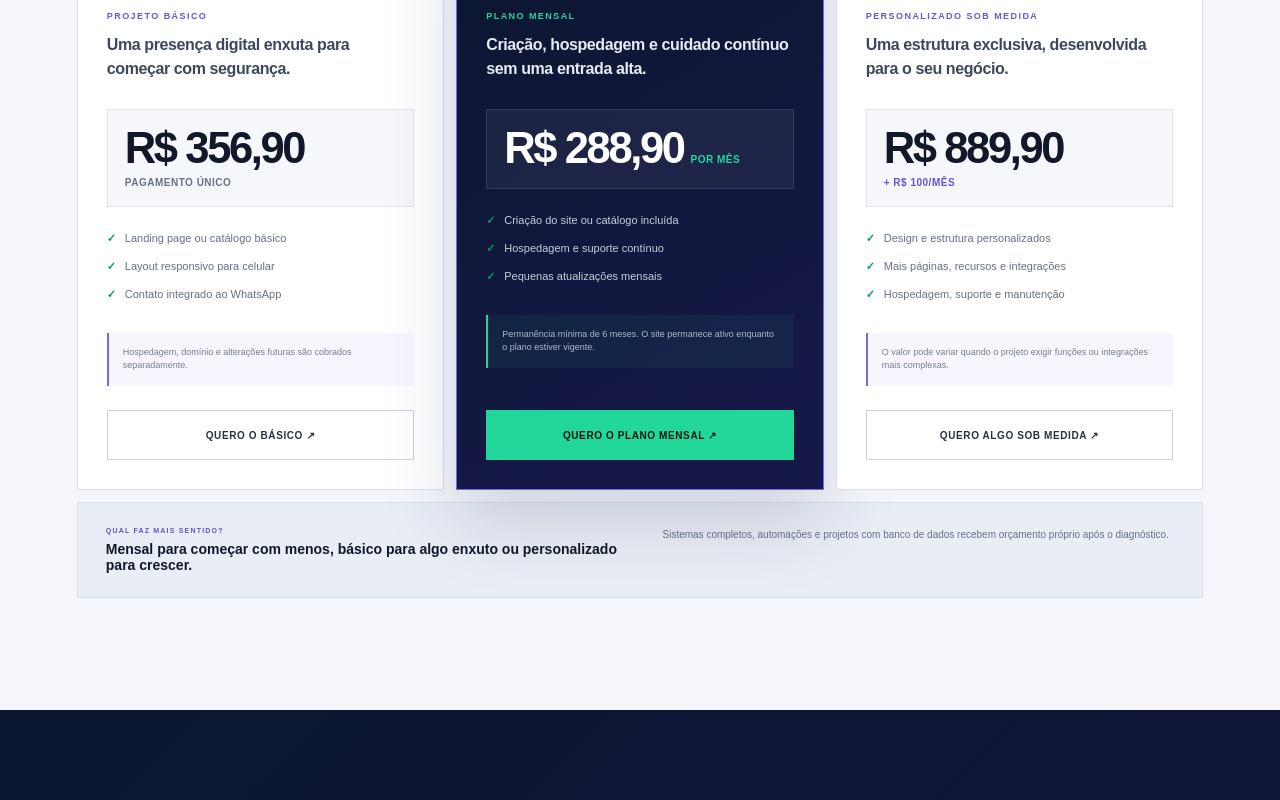
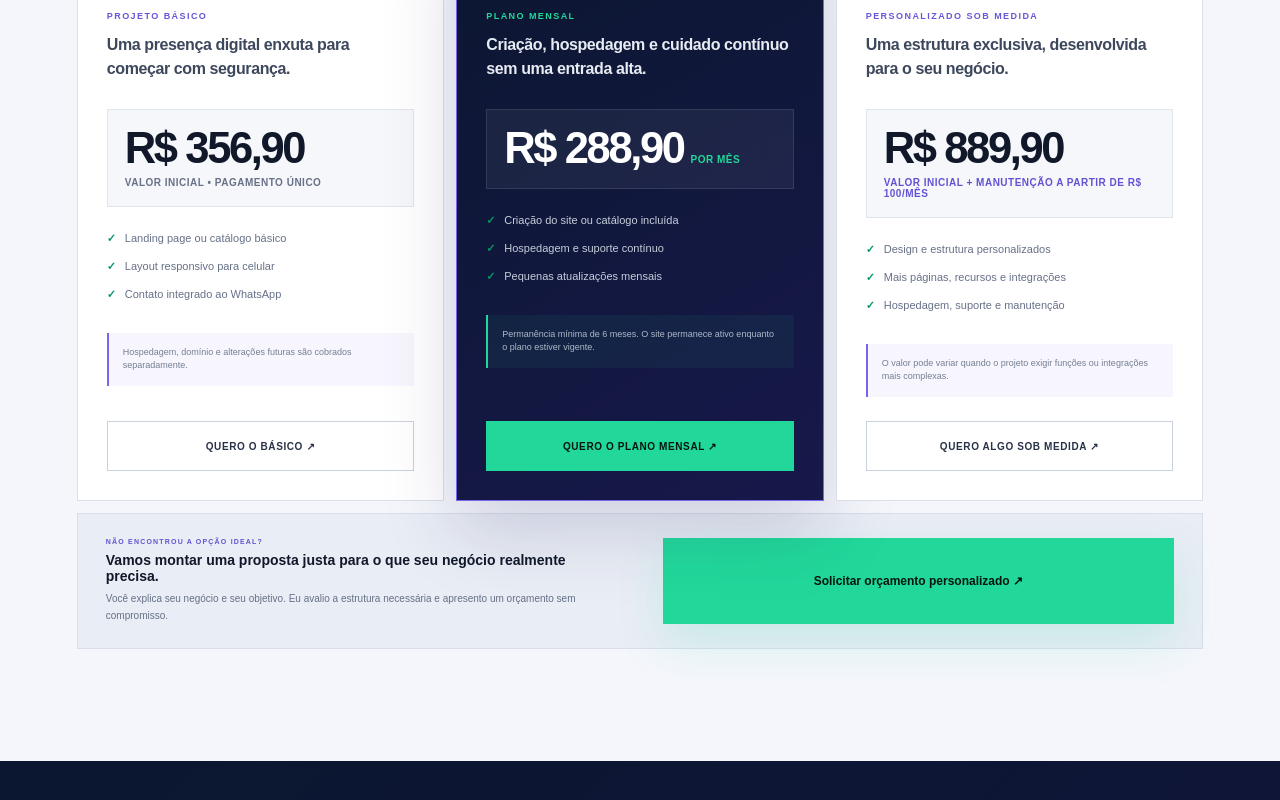
Before and after one commit to Motatech2009/ijoel-portfolio, a Next.js app: page / in a window 1280 px wide. Shown: the part 5264-6064 px from the top of the page. Built offline with nearby package versions, Linux system fonts and the light colour scheme.

Commit message:
Ajusta preços e adiciona orçamento personalizado

```diff
--- a/app/page.tsx
+++ b/app/page.tsx
@@ -29,6 +29,8 @@ const resources = [
 
 const whatsappUrl =
   "https://wa.me/5543988281227?text=Ol%C3%A1%2C%20Ijoel%21%20Vi%20seu%20portf%C3%B3lio%20e%20quero%20solicitar%20um%20or%C3%A7amento%20para%20um%20projeto%20digital.";
+const customQuoteUrl =
+  "https://wa.me/5543988281227?text=Ol%C3%A1%2C%20Ijoel!%20Vi%20seu%20portf%C3%B3lio%20e%20quero%20montar%20um%20or%C3%A7amento%20personalizado.%20Meu%20neg%C3%B3cio%20%C3%A9%3A%20____%20e%20preciso%20de%3A%20____.";
 const instagramUrl = "https://www.instagram.com/ijoel_mota/";
 
 export default function Home() {
@@ -282,14 +284,14 @@ export default function Home() {
           <p>O plano mensal reduz o investimento inicial. O básico entrega uma solução enxuta, e o personalizado oferece estrutura e suporte contínuo.</p>
         </div>
 
-        <div className="pricing-promise"><span>✓</span><strong>Sem preço escondido</strong><p>As condições principais aparecem aqui; detalhes de domínio e conteúdo são definidos na proposta.</p></div>
+        <div className="pricing-promise"><span>✓</span><strong>Valores claros para começar</strong><p>Os preços indicam uma base. O valor final depende do conteúdo, das funções e da estrutura necessária para o projeto.</p></div>
 
         <div className="pricing-grid">
           <article className="price-card">
             <span className="price-number">01</span>
             <p>PROJETO BÁSICO</p>
             <h3>Uma presença digital enxuta para começar com segurança.</h3>
-            <div className="plan-price"><strong>R$ 356,90</strong><span>pagamento único</span></div>
+            <div className="plan-price"><strong>R$ 356,90</strong><span>valor inicial • pagamento único</span></div>
             <ul><li>Landing page ou catálogo básico</li><li>Layout responsivo para celular</li><li>Contato integrado ao WhatsApp</li></ul>
             <div className="plan-condition">Hospedagem, domínio e alterações futuras são cobrados separadamente.</div>
             <a href={whatsappUrl} target="_blank" rel="noreferrer">Quero o básico ↗</a>
@@ -308,7 +310,7 @@ export default function Home() {
             <span className="price-number">03</span>
             <p>PERSONALIZADO SOB MEDIDA</p>
             <h3>Uma estrutura exclusiva, desenvolvida para o seu negócio.</h3>
-            <div className="plan-price split-price"><strong>R$ 889,90</strong><span>+ R$ 100/mês</span></div>
+            <div className="plan-price split-price"><strong>R$ 889,90</strong><span>valor inicial + manutenção a partir de R$ 100/mês</span></div>
             <ul><li>Design e estrutura personalizados</li><li>Mais páginas, recursos e integrações</li><li>Hospedagem, suporte e manutenção</li></ul>
             <div className="plan-condition">O valor pode variar quando o projeto exigir funções ou integrações mais complexas.</div>
             <a href={whatsappUrl} target="_blank" rel="noreferrer">Quero algo sob medida ↗</a>
@@ -316,8 +318,14 @@ export default function Home() {
         </div>
 
         <div className="maintenance-note">
-          <div><span>QUAL FAZ MAIS SENTIDO?</span><strong>Mensal para começar com menos, básico para algo enxuto ou personalizado para crescer.</strong></div>
-          <p>Sistemas completos, automações e projetos com banco de dados recebem orçamento próprio após o diagnóstico.</p>
+          <div>
+            <span>NÃO ENCONTROU A OPÇÃO IDEAL?</span>
+            <strong>Vamos montar uma proposta justa para o que seu negócio realmente precisa.</strong>
+            <p>Você explica seu negócio e seu objetivo. Eu avalio a estrutura necessária e apresento um orçamento sem compromisso.</p>
+          </div>
+          <a className="button primary" href={customQuoteUrl} target="_blank" rel="noreferrer">
+            Solicitar orçamento personalizado ↗
+          </a>
         </div>
       </section>
 
```
